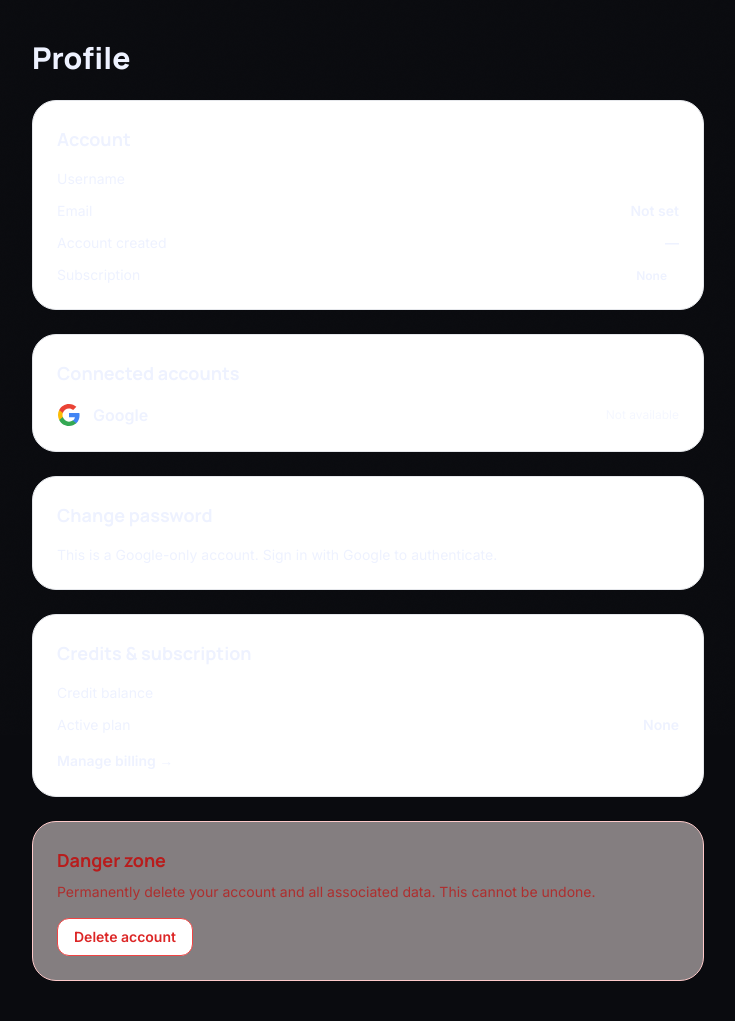
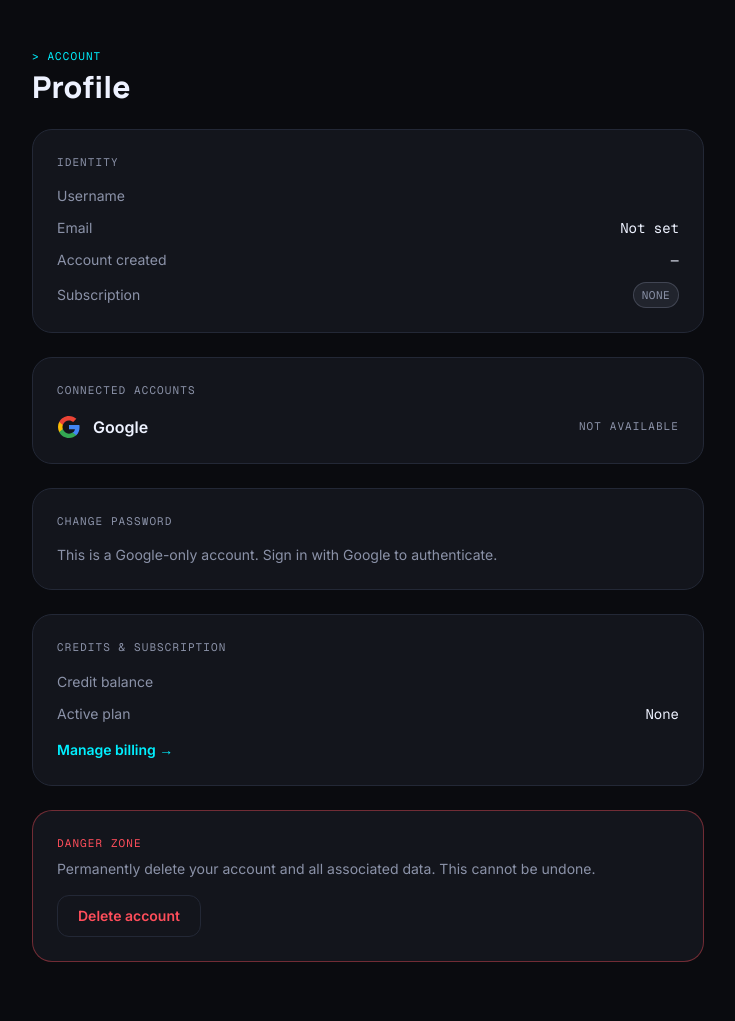
Before and after one commit to sjpenn/pxnn_renamer, a FastAPI app: template frontend/templates/profile.html in a window 1280 px wide. Shown: the part 65-1086 px from the top of the page, without its empty margins (272-1007 px from the left). After the commit the page ends 1027 px from the top, so only its background shows below. Run offline with FastAPI, Linux system fonts and the light colour scheme; the template is opened without the code that fills it, so the values that code supplies are empty; some libraries are stand-ins or nearby versions.

Commit message:
feat(profile): reskin profile page with cards, pills, danger zone

```diff
--- a/frontend/templates/profile.html
+++ b/frontend/templates/profile.html
@@ -1,39 +1,42 @@
 {% extends "base.html" %}
 
-{% block title %}Profile — PxNN it{% endblock %}
+{% block title %}Profile — PxNN{% endblock %}
 
 {% block body %}
 {% include "partials/nav.html" %}
 
-<section class="min-h-[calc(100vh-4rem)] bg-surface-bright py-10 px-4">
+<section class="min-h-[calc(100vh-4rem)] bg-stage py-12 px-4">
     <div class="mx-auto max-w-2xl space-y-6">
-        <h1 class="font-display font-extrabold text-3xl text-deep-slate">Profile</h1>
+        <div>
+            <p class="text-[11px] font-mono uppercase tracking-widest text-cyan">&gt; ACCOUNT</p>
+            <h1 class="mt-1 font-display font-extrabold text-3xl text-ink">Profile</h1>
+        </div>
 
         {# Card 1: Account identity #}
-        <article class="rounded-3xl border border-outline/10 bg-white p-6">
-            <h2 class="font-display font-bold text-lg text-deep-slate">Account</h2>
+        <article class="card">
+            <p class="text-[11px] font-mono uppercase tracking-widest text-ink-dim">Identity</p>
             <dl class="mt-4 space-y-3 text-sm">
                 <div class="flex justify-between">
-                    <dt class="text-secondary">Username</dt>
-                    <dd class="font-semibold text-deep-slate">{{ current_user.username }}</dd>
+                    <dt class="text-ink-dim">Username</dt>
+                    <dd class="font-mono text-ink">{{ current_user.username }}</dd>
                 </div>
                 <div class="flex justify-between">
-                    <dt class="text-secondary">Email</dt>
-                    <dd class="font-semibold text-deep-slate">{{ current_user.email or 'Not set' }}</dd>
+                    <dt class="text-ink-dim">Email</dt>
+                    <dd class="font-mono text-ink">{{ current_user.email or 'Not set' }}</dd>
                 </div>
                 <div class="flex justify-between">
-                    <dt class="text-secondary">Account created</dt>
-                    <dd class="font-semibold text-deep-slate">{{ current_user.created_at.strftime('%Y-%m-%d') if current_user.created_at else '—' }}</dd>
+                    <dt class="text-ink-dim">Account created</dt>
+                    <dd class="font-mono text-ink">{{ current_user.created_at.strftime('%Y-%m-%d') if current_user.created_at else '—' }}</dd>
                 </div>
-                <div class="flex justify-between">
-                    <dt class="text-secondary">Subscription</dt>
+                <div class="flex justify-between items-center">
+                    <dt class="text-ink-dim">Subscription</dt>
                     <dd>
                         {% if current_user.subscription_status == 'active' %}
-                            <span class="rounded-full bg-emerald-100 px-3 py-1 text-xs font-bold text-emerald-700">Active</span>
+                            <span class="pill pill-match">Active</span>
                         {% elif current_user.subscription_status == 'canceled' %}
-                            <span class="rounded-full bg-red-100 px-3 py-1 text-xs font-bold text-red-700">Canceled</span>
+                            <span class="pill pill-conflict">Canceled</span>
                         {% else %}
-                            <span class="rounded-full bg-outline/10 px-3 py-1 text-xs font-bold text-secondary">None</span>
+                            <span class="pill pill-queued">None</span>
                         {% endif %}
                     </dd>
                 </div>
@@ -41,8 +44,8 @@
         </article>
 
         {# Card 2: Connected accounts #}
-        <article class="rounded-3xl border border-outline/10 bg-white p-6">
-            <h2 class="font-display font-bold text-lg text-deep-slate">Connected accounts</h2>
+        <article class="card">
+            <p class="text-[11px] font-mono uppercase tracking-widest text-ink-dim">Connected accounts</p>
             <div class="mt-4 flex items-center justify-between">
                 <div class="flex items-center gap-3">
                     <svg width="24" height="24" viewBox="0 0 24 24" xmlns="http://www.w3.org/2000/svg">
@@ -51,87 +54,83 @@
                         <path d="M5.84 14.09c-.22-.66-.35-1.36-.35-2.09s.13-1.43.35-2.09V7.07H2.18C1.43 8.55 1 10.22 1 12s.43 3.45 1.18 4.93l3.66-2.84z" fill="#FBBC05"/>
                         <path d="M12 5.38c1.62 0 3.06.56 4.21 1.64l3.15-3.15C17.45 2.09 14.97 1 12 1 7.7 1 3.99 3.47 2.18 7.07l3.66 2.84c.87-2.6 3.3-4.53 6.16-4.53z" fill="#EA4335"/>
                     </svg>
-                    <span class="font-semibold text-deep-slate">Google</span>
+                    <span class="font-semibold text-ink">Google</span>
                 </div>
                 {% if current_user.google_sub %}
-                    <span class="rounded-full bg-emerald-100 px-3 py-1 text-xs font-bold text-emerald-700">Connected{% if current_user.email %} as {{ current_user.email }}{% endif %}</span>
+                    <span class="pill pill-match">Connected{% if current_user.email %} as {{ current_user.email }}{% endif %}</span>
                 {% else %}
                     {% if google_oauth_enabled %}
-                        <a href="/auth/google/login" class="rounded-xl border border-outline/20 bg-white px-4 py-2 text-xs font-bold text-deep-slate hover:border-primary-container transition">Connect</a>
+                        <a href="/auth/google/login" class="btn btn-ghost">Connect</a>
                     {% else %}
-                        <span class="text-xs text-secondary opacity-60">Not available</span>
+                        <span class="text-[11px] font-mono uppercase tracking-widest text-ink-dim">Not available</span>
                     {% endif %}
                 {% endif %}
             </div>
         </article>
 
         {# Card 3: Change password #}
-        <article class="rounded-3xl border border-outline/10 bg-white p-6">
-            <h2 class="font-display font-bold text-lg text-deep-slate">Change password</h2>
+        <article class="card">
+            <p class="text-[11px] font-mono uppercase tracking-widest text-ink-dim">Change password</p>
             {% if current_user.password_hash %}
-            <div id="pwd-error" class="hidden mt-4 rounded-xl bg-red-50 border border-red-200 p-3 text-sm text-red-700"></div>
-            <div id="pwd-success" class="hidden mt-4 rounded-xl bg-emerald-50 border border-emerald-200 p-3 text-sm text-emerald-700">Password updated.</div>
+            <div id="pwd-error" class="hidden mt-4 rounded-xl bg-danger/10 border border-danger/30 p-3 text-sm text-danger"></div>
+            <div id="pwd-success" class="hidden mt-4 rounded-xl bg-success/10 border border-success/30 p-3 text-sm text-success">Password updated.</div>
             <form id="pwd-form" class="mt-4 space-y-4">
                 <label class="block">
-                    <span class="text-xs font-bold uppercase tracking-widest text-secondary">Current password</span>
-                    <input type="password" name="current_password" required class="mt-1 w-full rounded-xl border border-outline/20 bg-white px-4 py-3 text-sm focus:border-primary-container focus:outline-none focus:ring-2 focus:ring-primary-container/20">
+                    <span class="field-label">Current password</span>
+                    <input type="password" name="current_password" required class="input">
                 </label>
                 <label class="block">
-                    <span class="text-xs font-bold uppercase tracking-widest text-secondary">New password</span>
-                    <input type="password" name="new_password" required minlength="8" class="mt-1 w-full rounded-xl border border-outline/20 bg-white px-4 py-3 text-sm focus:border-primary-container focus:outline-none focus:ring-2 focus:ring-primary-container/20">
+                    <span class="field-label">New password</span>
+                    <input type="password" name="new_password" required minlength="8" class="input">
                 </label>
                 <label class="block">
-                    <span class="text-xs font-bold uppercase tracking-widest text-secondary">Confirm new password</span>
-                    <input type="password" name="confirm_password" required minlength="8" class="mt-1 w-full rounded-xl border border-outline/20 bg-white px-4 py-3 text-sm focus:border-primary-container focus:outline-none focus:ring-2 focus:ring-primary-container/20">
+                    <span class="field-label">Confirm new password</span>
+                    <input type="password" name="confirm_password" required minlength="8" class="input">
                 </label>
-                <button type="submit" class="w-full rounded-xl bg-primary-container py-3 text-sm font-bold text-white hover:bg-primary-container/90 transition">Update password</button>
+                <button type="submit" class="btn btn-primary w-full py-3">Update password</button>
             </form>
             {% else %}
-            <p class="mt-4 text-sm text-secondary">This is a Google-only account. Sign in with Google to authenticate.</p>
+            <p class="mt-4 text-sm text-ink-dim">This is a Google-only account. Sign in with Google to authenticate.</p>
             {% endif %}
         </article>
 
         {# Card 4: Credits & subscription #}
-        <article class="rounded-3xl border border-outline/10 bg-white p-6">
-            <h2 class="font-display font-bold text-lg text-deep-slate">Credits & subscription</h2>
+        <article class="card">
+            <p class="text-[11px] font-mono uppercase tracking-widest text-ink-dim">Credits &amp; subscription</p>
             <dl class="mt-4 space-y-3 text-sm">
                 <div class="flex justify-between">
-                    <dt class="text-secondary">Credit balance</dt>
-                    <dd class="font-bold text-deep-slate">{{ current_user.credit_balance }}</dd>
+                    <dt class="text-ink-dim">Credit balance</dt>
+                    <dd class="font-mono font-bold text-cyan text-lg">{{ current_user.credit_balance }}</dd>
                 </div>
                 <div class="flex justify-between">
-                    <dt class="text-secondary">Active plan</dt>
-                    <dd class="font-semibold text-deep-slate">{{ current_user.subscription_plan or 'None' }}</dd>
+                    <dt class="text-ink-dim">Active plan</dt>
+                    <dd class="font-mono text-ink">{{ current_user.subscription_plan or 'None' }}</dd>
                 </div>
             </dl>
-            <a href="/app?billing=options" class="mt-4 inline-block text-sm font-bold text-primary-container hover:underline">Manage billing →</a>
+            <a href="/app?billing=options" class="mt-4 inline-block text-sm font-semibold text-cyan hover:text-white transition">Manage billing →</a>
         </article>
 
         {# Card 5: Danger zone #}
-        <article class="rounded-3xl border border-red-200 bg-red-50/50 p-6">
-            <h2 class="font-display font-bold text-lg text-red-700">Danger zone</h2>
-            <p class="mt-2 text-sm text-red-700/80">Permanently delete your account and all associated data. This cannot be undone.</p>
-            <button type="button" onclick="document.getElementById('delete-dialog').showModal()"
-                    class="mt-4 rounded-xl border border-red-500 bg-white px-4 py-2 text-sm font-bold text-red-600 hover:bg-red-500 hover:text-white transition">
+        <article class="card" style="border-color: rgba(255,78,91,0.40);">
+            <p class="text-[11px] font-mono uppercase tracking-widest text-danger">Danger zone</p>
+            <p class="mt-2 text-sm text-ink-dim">Permanently delete your account and all associated data. This cannot be undone.</p>
+            <button type="button" onclick="document.getElementById('delete-dialog').showModal()" class="mt-4 btn btn-danger">
                 Delete account
             </button>
 
-            <dialog id="delete-dialog" class="rounded-3xl border border-outline/10 p-0 backdrop:bg-black/40">
+            <dialog id="delete-dialog" class="rounded-xl border border-hairline bg-stage-raised p-0 text-ink backdrop:bg-black/70">
                 <div class="w-[min(90vw,420px)] p-6">
-                    <h3 class="font-display font-bold text-xl text-deep-slate">Delete account?</h3>
-                    <p class="mt-2 text-sm text-secondary">Type your username <strong>{{ current_user.username }}</strong> to confirm.</p>
-                    <div id="del-error" class="hidden mt-3 rounded-xl bg-red-50 border border-red-200 p-3 text-sm text-red-700"></div>
+                    <p class="text-[11px] font-mono uppercase tracking-widest text-danger">Confirm deletion</p>
+                    <h3 class="mt-1 font-display font-extrabold text-xl text-ink">Delete account?</h3>
+                    <p class="mt-2 text-sm text-ink-dim">Type your username <strong class="font-mono text-ink">{{ current_user.username }}</strong> to confirm.</p>
+                    <div id="del-error" class="hidden mt-3 rounded-xl bg-danger/10 border border-danger/30 p-3 text-sm text-danger"></div>
                     <form id="delete-form" class="mt-4 space-y-3">
-                        <input type="text" name="username_confirmation" required
-                               class="w-full rounded-xl border border-outline/20 bg-white px-4 py-3 text-sm focus:border-red-500 focus:outline-none focus:ring-2 focus:ring-red-500/20"
-                               placeholder="Type your username">
+                        <input type="text" name="username_confirmation" required class="input input--error" placeholder="Type your username">
                         <div class="flex gap-3">
-                            <button type="button" onclick="document.getElementById('delete-dialog').close()"
-                                    class="flex-1 rounded-xl border border-outline/20 bg-white py-2 text-sm font-bold text-deep-slate hover:border-primary-container transition">
+                            <button type="button" onclick="document.getElementById('delete-dialog').close()" class="btn btn-ghost flex-1">
                                 Cancel
                             </button>
-                            <button type="submit"
-                                    class="flex-1 rounded-xl bg-red-600 py-2 text-sm font-bold text-white hover:bg-red-700 transition">
+                            <button type="submit" class="btn btn-danger flex-1" style="background-color: #ff4e5b; color: #0a0b0f; border-color: #ff4e5b;">
                                 Permanently delete
                             </button>
                         </div>
```
